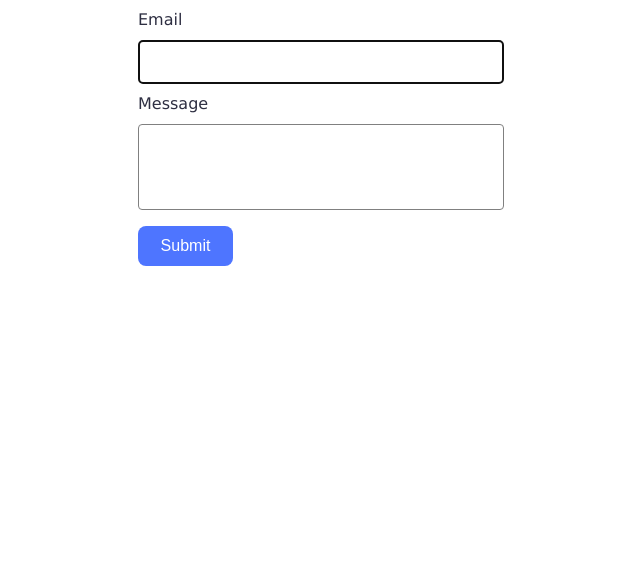
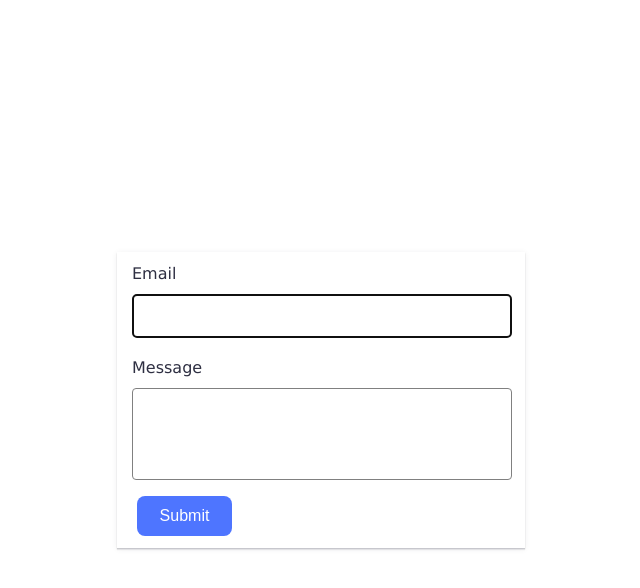
Before and after one commit to BigBlackJoke/goit-js-hw-09, a website built with Vite: page src/2-form.html in a window 1280 px wide. Shown: the whole page, without its empty margins (319-959 px from the left). Built offline with nearby package versions, Linux system fonts and the light colour scheme.

Commit message:
almost there

```diff
--- a/src/css/form.css
+++ b/src/css/form.css
@@ -5,13 +5,22 @@
     line-height: 24px;
     letter-spacing: 0.04%;
     color: #2E2F42;
-    display: flex;
-    flex-direction: column;
+    position: absolute;
+    top: 50%;
+    left: 50%;
+    transform: translate(-50%, -50%);
+    width: 408px;
+    height: 296px;
+    box-shadow: 0px 2px 1px rgba(46, 47, 66, 0.08),
+        0px 1px 1px rgba(46, 47, 66, 0.16),
+        0px 1px 6px rgba(46, 47, 66, 0.08);;
 }
 
 label {
     display: flex;
     flex-direction: column;
+    margin-left: 15px;
+    margin-top: 10px;
 }
 
 input {
@@ -22,7 +31,12 @@ input {
     height: 40px;
     margin-top: 8px;
     margin-bottom: 8px;
-
+    font-family: Verdana, Geneva, Tahoma, sans-serif;
+    font-size: 16px;
+    line-height: 24px;
+    letter-spacing: 0.04%;
+    color: rgba(46, 47, 66, 1);
+    padding-left: 16px;
 }
 
 input:hover,
@@ -38,6 +52,13 @@ textarea {
     height: 80px;
     margin-top: 8px;
     margin-bottom: 16px;
+    font-family: Verdana, Geneva, Tahoma, sans-serif;
+    font-size: 16px;
+    line-height: 24px;
+    letter-spacing: 0.04%;
+    color: rgba(46, 47, 66, 1);
+    padding-left: 16px;
+    padding-top: 8px;
 }
 
 textarea:hover,
@@ -56,6 +77,7 @@ button {
     font-size: 16px;
     letter-spacing: 0.04%;
     line-height: 24px;
+    margin-left: 20px;
 }
 
 button:hover,
--- a/src/js/2-form.js
+++ b/src/js/2-form.js
@@ -6,8 +6,12 @@ const email = inputFill.elements.email;
 const message = inputFill.elements.message;
 const localStorageKey = "feedback-form-state";
 
-inputFill.elements.email.value = JSON.parse(localStorage.getItem(localStorageKey) ?? "").email;
-inputFill.elements.message.value = JSON.parse(localStorage.getItem(localStorageKey) ?? "").message;
+const savingDataForm = localStorage.getItem(localStorageKey);
+
+if (savingDataForm) {
+    message.value = JSON.parse(savingDataForm).message ?? "";
+    email.value = JSON.parse(savingDataForm).email ?? "";
+}
 
 inputFill.addEventListener("input", () => {
     formData.email = email.value;
```
